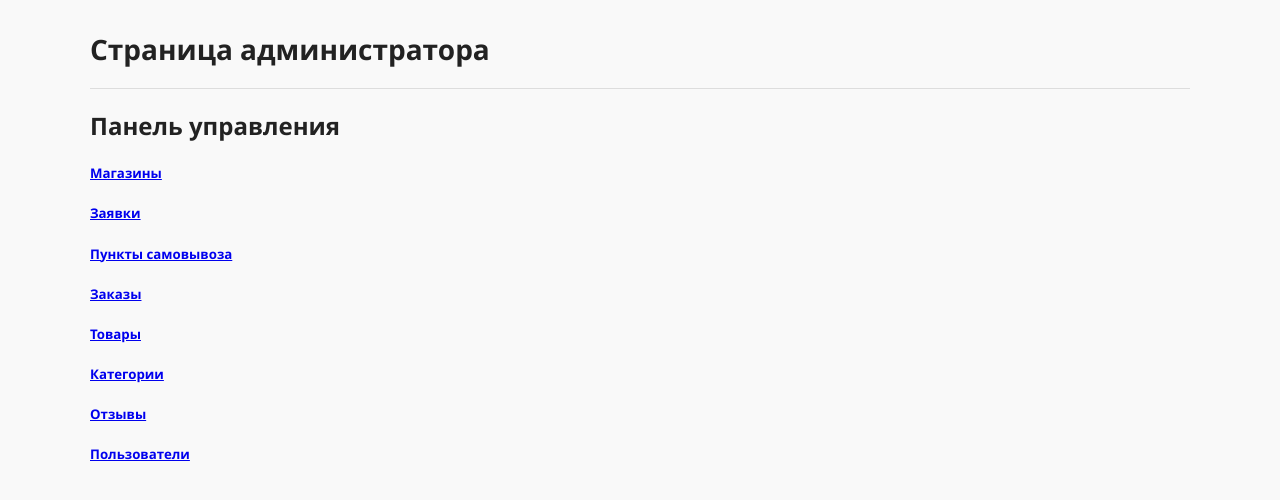
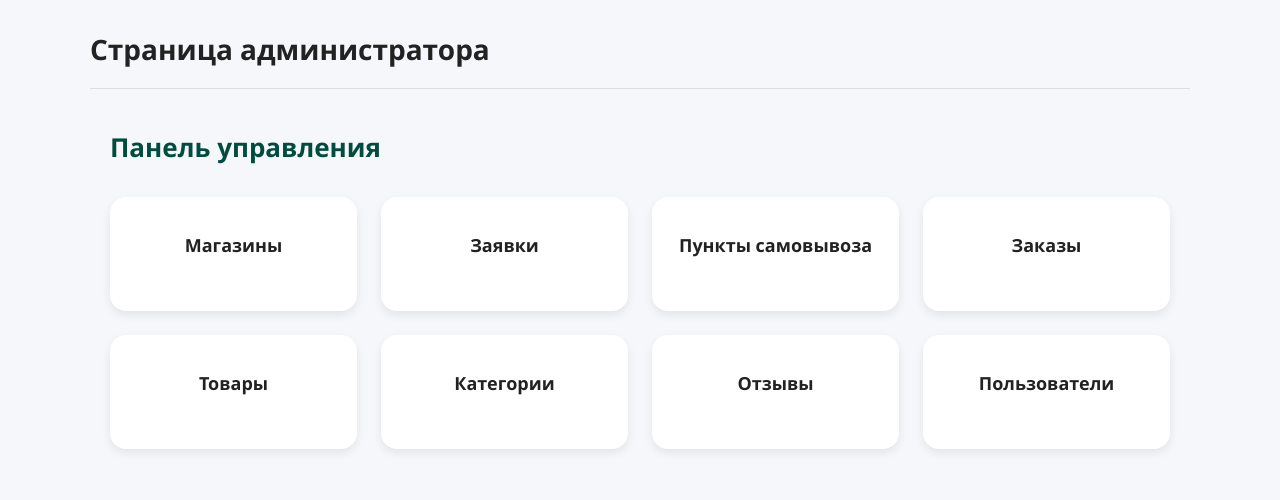
Before and after one commit to saxareg/marketplace-django-B-, a Django app: template project/templates/admin/dashboard.html in a window 1280 px wide. Shown: the top 500 px of the page. Run offline with Django 4.2, Linux system fonts and the light colour scheme; the template is opened without the code that fills it, so the values that code supplies are empty.

Commit message:
admin dashboard styles

```diff
--- /dev/null
+++ b/project/static/css/admin_dashboard.css
@@ -0,0 +1,84 @@
+:root {
+    --primary-color: #004d40;
+    --hover-bg: #e0f2f1;
+    --card-bg: #ffffff;
+    --shadow: 0 4px 10px rgba(0, 0, 0, 0.08);
+    --border-radius: 16px;
+    --text-color: #222;
+    --icon-size: 48px;
+}
+
+body {
+    font-family: 'Segoe UI', sans-serif;
+    background-color: #f5f7fa;
+    color: var(--text-color);
+}
+
+.container {
+    max-width: 1200px;
+    margin: 40px auto;
+    padding: 0 20px;
+}
+
+h2.text-center {
+    font-size: 26px;
+    color: var(--primary-color);
+    margin-bottom: 32px;
+}
+
+.row {
+    display: grid;
+    grid-template-columns: repeat(auto-fit, minmax(240px, 1fr));
+    gap: 24px;
+}
+
+.card {
+    background-color: var(--card-bg);
+    border-radius: var(--border-radius);
+    box-shadow: var(--shadow);
+    transition: transform 0.2s ease, box-shadow 0.2s ease;
+    height: 100%;
+}
+
+.card:hover {
+    transform: translateY(-4px);
+    box-shadow: 0 6px 18px rgba(0, 0, 0, 0.12);
+}
+
+.card-body {
+    padding: 24px;
+    text-align: center;
+}
+
+.card-body i {
+    font-size: var(--icon-size);
+    color: var(--primary-color);
+}
+
+.card-title {
+    margin-top: 12px;
+    font-size: 18px;
+    color: var(--text-color);
+}
+
+a.text-decoration-none {
+    text-decoration: none;
+    color: inherit;
+    display: block;
+}
+
+a.text-decoration-none:hover .card {
+    background-color: var(--hover-bg);
+}
+
+@media (max-width: 768px) {
+    .row {
+        grid-template-columns: 1fr 1fr;
+    }
+}
+
+@media (max-width: 500px) {
+    .row {
+        grid-template-columns: 1fr;
+    }
+}
--- a/project/templates/admin/dashboard.html
+++ b/project/templates/admin/dashboard.html
@@ -88,3 +88,7 @@
     </div>
 </div>
 {% endblock %}
+
+{% block styles %}
+<link rel="stylesheet" href="{% static 'css/admin_dashboard.css' %}">
+{% endblock %}
```
